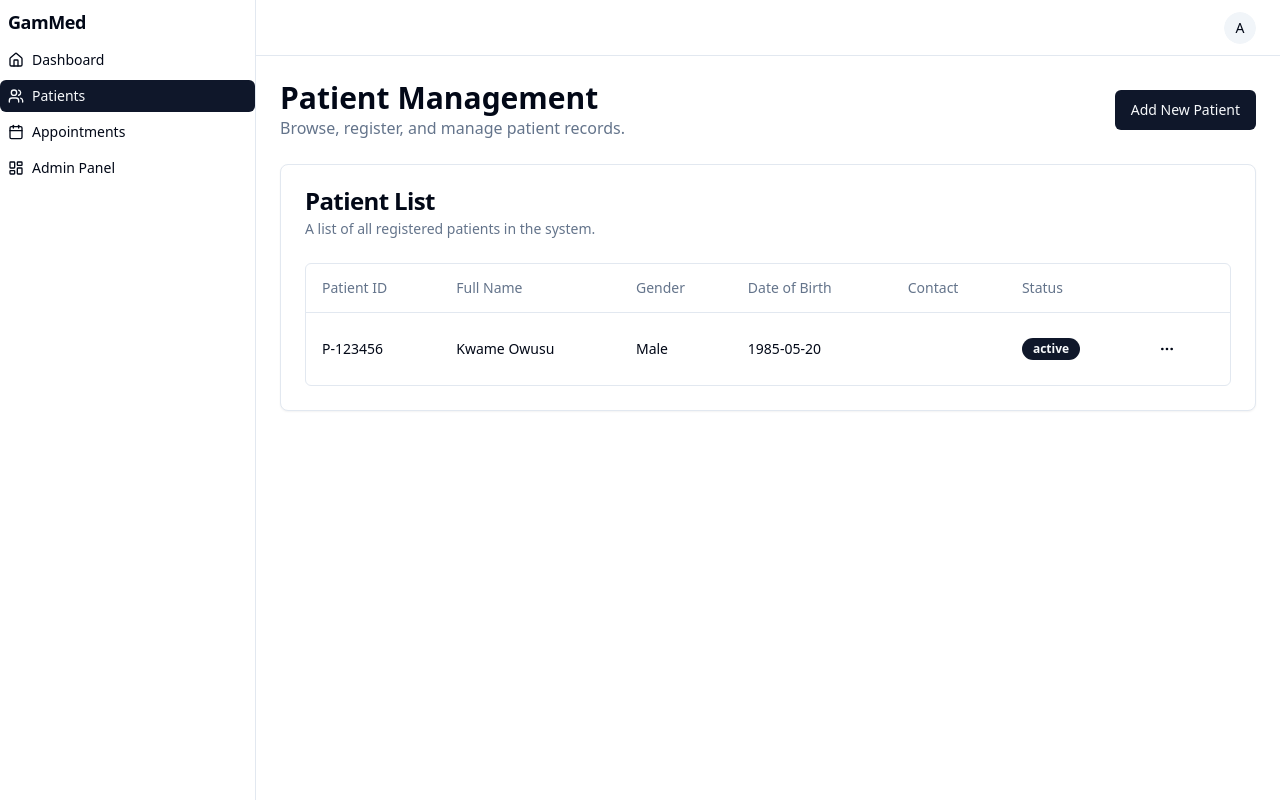
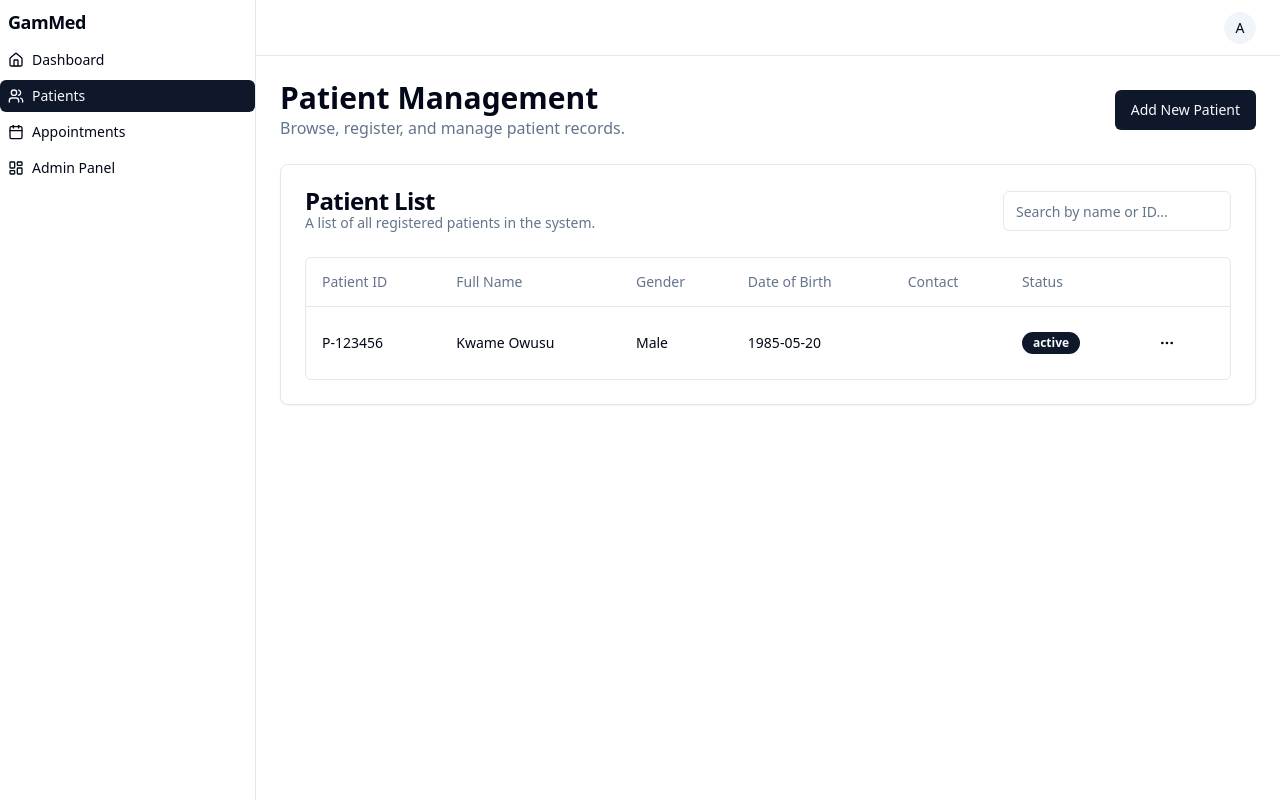
Before and after one commit to jgambrah/GAM_Med, a Next.js app: page /dashboard/patients in a window 1280 px wide. Built offline with nearby package versions, Linux system fonts and the light colour scheme.

Commit message:
there is no search tool on top of patience list

```diff
--- a/src/app/dashboard/patients/page.tsx
+++ b/src/app/dashboard/patients/page.tsx
@@ -1,3 +1,6 @@
+'use client';
+
+import * as React from 'react';
 import { allPatients } from '@/lib/data';
 import { PatientTable } from './components/patient-table';
 import { AddPatientDialog } from './components/add-patient-dialog';
@@ -8,10 +11,22 @@ import {
   CardTitle,
   CardDescription,
 } from '@/components/ui/card';
+import { Input } from '@/components/ui/input';
+import { Patient } from '@/lib/types';
 
 export default function PatientsPage() {
-  // In a real app, you would fetch this data from Firestore
-  const patients = allPatients;
+  const [searchQuery, setSearchQuery] = React.useState('');
+  const [filteredPatients, setFilteredPatients] = React.useState<Patient[]>(allPatients);
+
+  React.useEffect(() => {
+    const lowercasedQuery = searchQuery.toLowerCase();
+    const filtered = allPatients.filter(
+      (patient) =>
+        patient.full_name.toLowerCase().includes(lowercasedQuery) ||
+        patient.patient_id.toLowerCase().includes(lowercasedQuery)
+    );
+    setFilteredPatients(filtered);
+  }, [searchQuery]);
 
   return (
     <div className="space-y-6">
@@ -26,13 +41,25 @@ export default function PatientsPage() {
       </div>
       <Card>
         <CardHeader>
-          <CardTitle>Patient List</CardTitle>
-          <CardDescription>
-            A list of all registered patients in the system.
-          </CardDescription>
+          <div className="flex flex-col sm:flex-row justify-between sm:items-center gap-4">
+             <div>
+                <CardTitle>Patient List</CardTitle>
+                <CardDescription>
+                    A list of all registered patients in the system.
+                </CardDescription>
+             </div>
+             <div className="w-full sm:w-auto">
+                <Input
+                    placeholder="Search by name or ID..."
+                    value={searchQuery}
+                    onChange={(e) => setSearchQuery(e.target.value)}
+                    className="max-w-sm"
+                />
+             </div>
+          </div>
         </CardHeader>
         <CardContent>
-          <PatientTable data={patients} />
+          <PatientTable data={filteredPatients} />
         </CardContent>
       </Card>
     </div>
```
